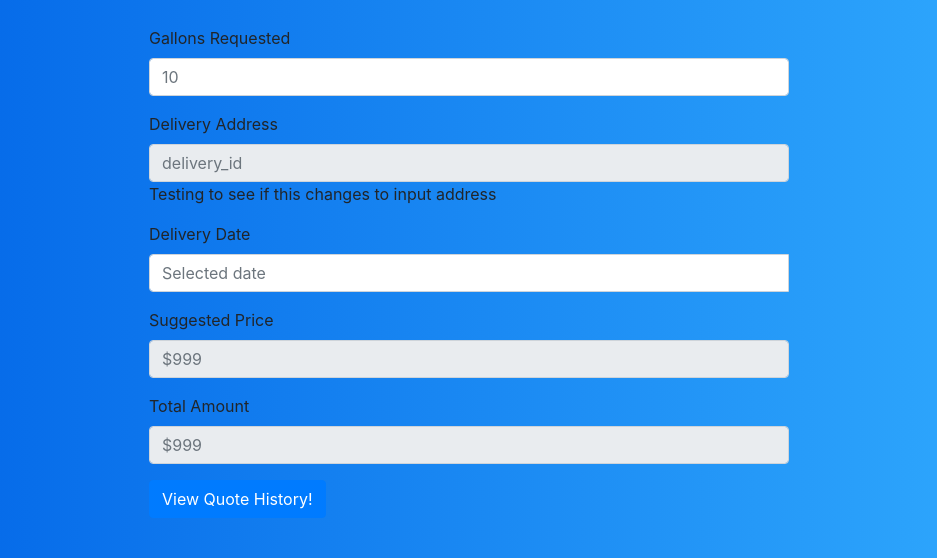
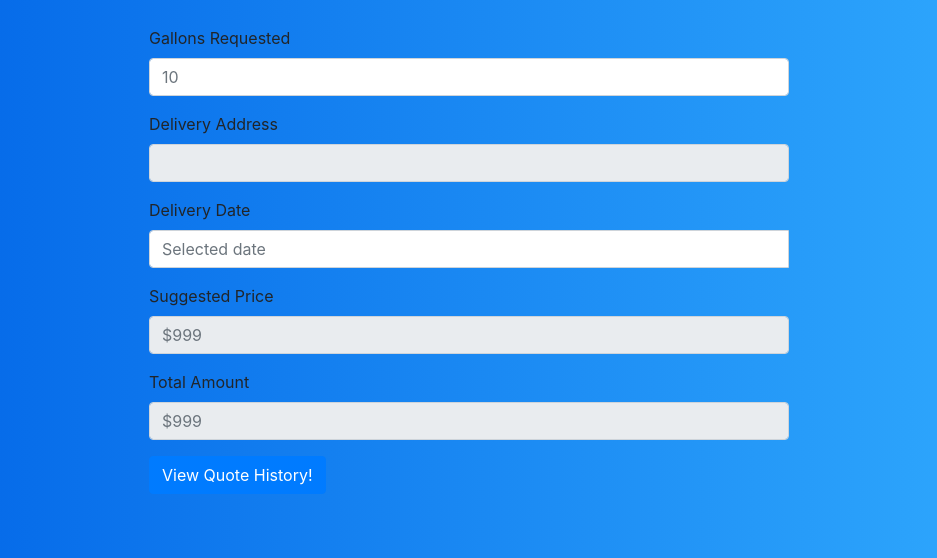
Before and after one commit to Cklewis/FuelPredict.github.io, a Python web app: template Templates/fuelQuote.html in a window 1280 px wide. Shown: the part 56-614 px from the top of the page, without its empty margins (171-1108 px from the left). Run offline with Jinja, Linux system fonts and the light colour scheme; the template is opened without the code that fills it, so the values that code supplies are empty; some libraries are stand-ins or nearby versions.

Commit message:
Commented out Testing

```diff
--- a/Javascript/java.js
+++ b/Javascript/java.js
@@ -14,6 +14,7 @@ function search() {
 
 //On gallon field Click run this function from fuelquote
 function delivered(){
+
     var delivery = localStorage.getItem('street1_id').value;
     document.getElementById("demo").innerHTML= delivery;
     console.log(delivery);
--- a/Templates/fuelQuote.html
+++ b/Templates/fuelQuote.html
@@ -68,10 +68,10 @@
             <!-- Delivery Address -->
             <label for="delivery_id" class="control-label">Delivery Address</label>
             <input type="text" pattern=".{,100}" class="form-control" name="delivery" id=delivery_id
-                placeholder="delivery_id" readonly/>
+                placeholder="" readonly/>
 
                 <!-- Testing-->
-                <p id ="demo">Testing to see if this changes to input address</p>
+                <!-- <p id ="demo">Testing to see if this changes to input address</p> -->
 
         </div>
 
--- a/Templates/profile.html
+++ b/Templates/profile.html
@@ -150,7 +150,7 @@
             <!-- <input type="button" class="btn btn-primary" value="Get My Quote!" onclick="search();"/> -->
 
             <!--Testing input saved data-->
-            <p id ="demo">Testing to see if this changes to input address</p>
+         <!--    <p id ="demo">Testing to see if this changes to input address</p> -->
         </div>
 
     </form>
```
